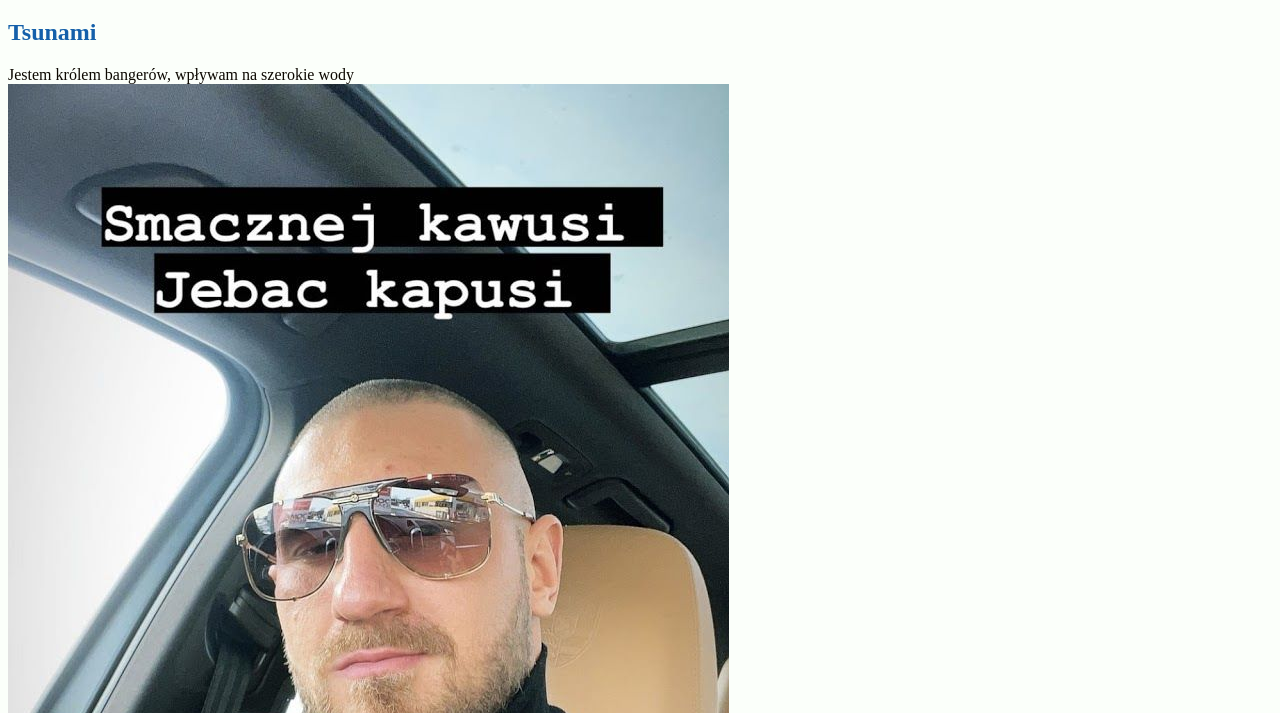
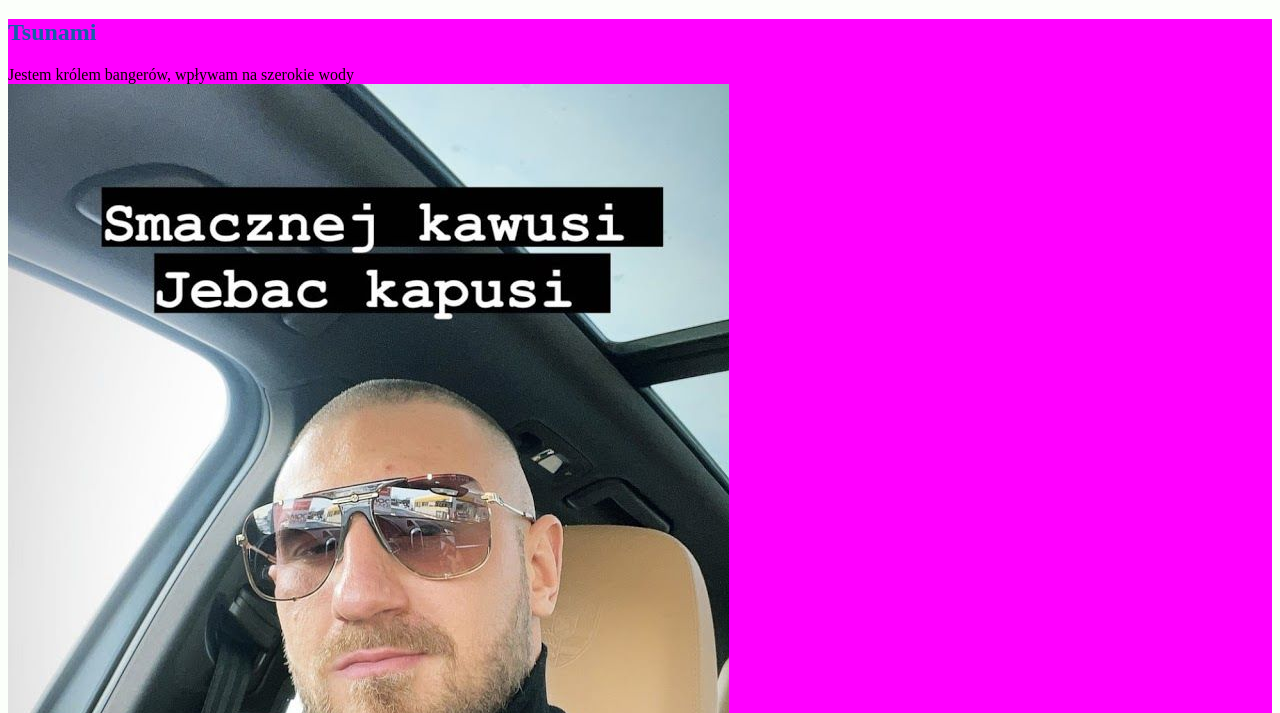
Before and after one commit to Gawerek/homepage, a plain HTML site: page posejdon.html in a window 1280 px wide. Shown: the part 87-800 px from the top of the page. Drawn offline with Linux system fonts and the light colour scheme.

Commit message:
section & paragraph styles change

```diff
--- a/posejdon.html
+++ b/posejdon.html
@@ -22,7 +22,7 @@
         <header id="top">
             <h1 class="tsunami-header">Kizo to posejdon</h1>
         </header>
-            <section>
+            <section class="section-posejdon">
                 <article>
                     <h2>Tsunami</h2>
                     <P>Jestem królem bangerów, wpływam na szerokie wody</br>
--- a/style.css
+++ b/style.css
@@ -40,3 +40,7 @@ a {
 #text-tomato {
     color: gold;
 }
+
+.section-posejdon{
+    background-color: fuchsia;
+}
```
